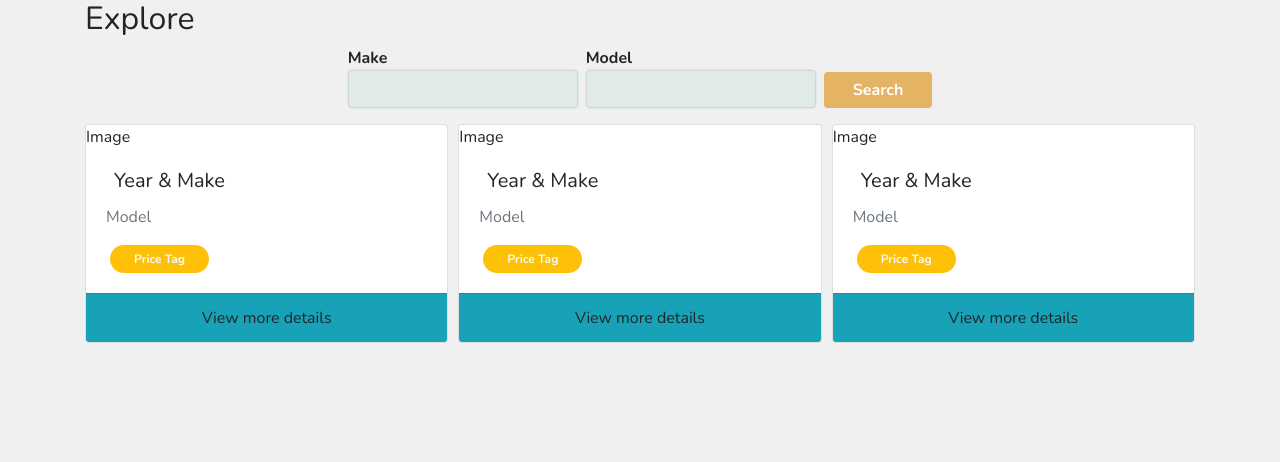
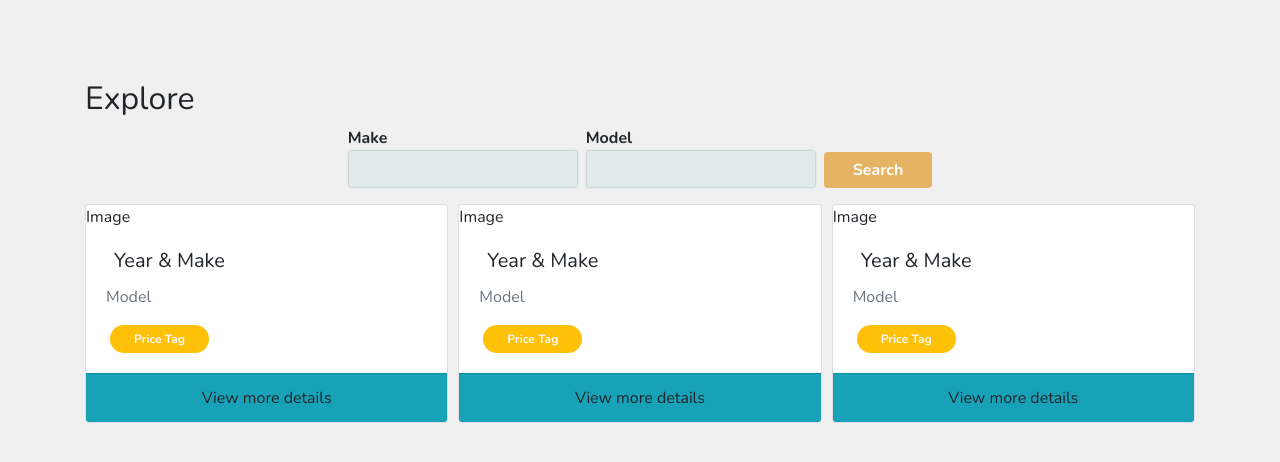
Before and after one commit to ro-neil/United-Auto-Sales, a Flask app: template app/templates/explore.html in a window 1280 px wide. Shown: the top 462 px of the page. Run offline with Flask 2, Linux system fonts and the light colour scheme; the template is opened without the code that fills it, so the values that code supplies are empty; parts of the project's set-up code (start-up, migrations or seed data) failed here and were passed over; some libraries are stand-ins or nearby versions.

Commit message:
Modified explore page styling

```diff
--- a/app/static/css/app.css
+++ b/app/static/css/app.css
@@ -119,7 +119,6 @@ h1{
     text-align: left;
 }
 
-
 #addCarForm{
     padding-top: 2rem;
     border: solid white;
@@ -129,7 +128,6 @@ h1{
     padding-bottom: 3rem;
     border-radius:15px;
     box-shadow: 5px 10px 8px #f0f0f0;
-
 }
 
 #addCar-page{
@@ -227,6 +225,11 @@ textarea{
     gap: 10px;
 }
 
+#price-tag{
+    background-color: var(--color-2);
+    color: var(--color-1) !important;
+}
+
 .card img{
     height: 280px;
     max-height: 100%;
@@ -237,6 +240,7 @@ textarea{
     height: 1.5rem;
     padding-bottom: .125rem;
 }
+
 
 .view-car{
     display: flex;
@@ -263,7 +267,19 @@ textarea{
     width:fit-content;
 }
 
+.explore{
+    margin-top: 5rem;
+}
 
+.card-footer.btn{
+    background-color: var(--color-1);
+    color: white;
+}
+
+.card-footer.btn:hover{
+    background-color: var(--color-3);
+    color: white;
+}
 
 /*********PROFILE PAGE********/
 
@@ -290,9 +306,6 @@ textarea{
     font-size: 18px;
 }
 
-.purple{
-    color: #2E294E;
-}
 .bio{
     font-weight: 600;
 }
--- a/app/static/js/app.js
+++ b/app/static/js/app.js
@@ -385,8 +385,8 @@ const Explore = {
   name: 'Explore',
   template: `
     <div v-if=token class="explore px-5">
-      <h2>Explore</h2>
-      <form method="get" @submit.prevent="search" class="form-inline d-flex bg-white rounded p-4 justify-content-around mb-5">
+      <h1 class="pb-2">Explore</h1>
+      <form id='search-form' method="get" @submit.prevent="search" class="form-inline d-flex bg-white rounded p-4 justify-content-around mb-5">
         <label class="sr-only" for="search-bar-container">Search</label>
         <div class="make-component mr-2">
             <label class="make-label" for="make">Make</label>
@@ -409,14 +409,14 @@ const Explore = {
               <div class="card-body">
                 <div class="d-flex">
                   <h6 class=" mr-auto pt-2">{{ car['year'] }} {{ car['make'] }}</h6>
-                  <div id="price-tag" class="badge badge-success px-2 pt-2 text-light md-bold ml-1">
+                  <div id="price-tag" class="badge badge-info px-2 pt-2 text-light md-bold ml-1">
                     <img src="static/imgs/price_tag.svg" alt="price tag" class="pb-1" style="height: 25px;">
                     <span id="price" class="pl-2">&#36{{ car['price'] }}</span>
                   </div>
                 </div>
                 <p class="card-text text-muted md-bold">{{ car['model'] }}</p>
               </div>
-              <div class="card-footer text-center bg-info">
+              <div class="card-footer btn submit-button text-center">
                   View more details
               </div>
             </div>
```
Also changed, not shown: app/static/imgs/price_tag.svg.
